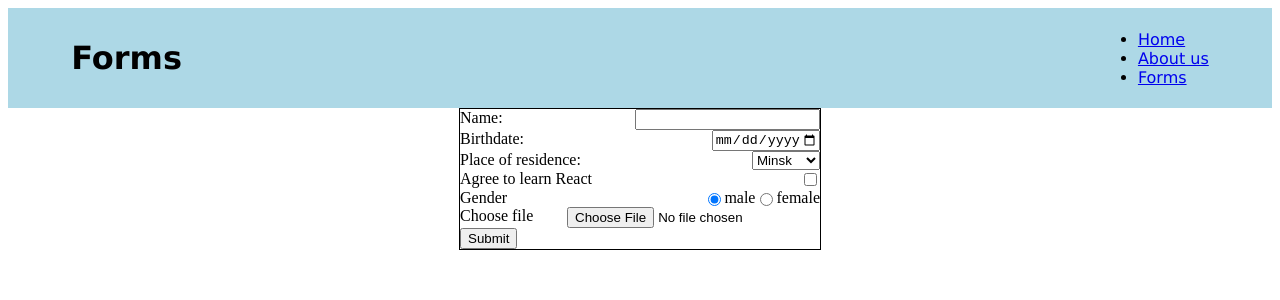
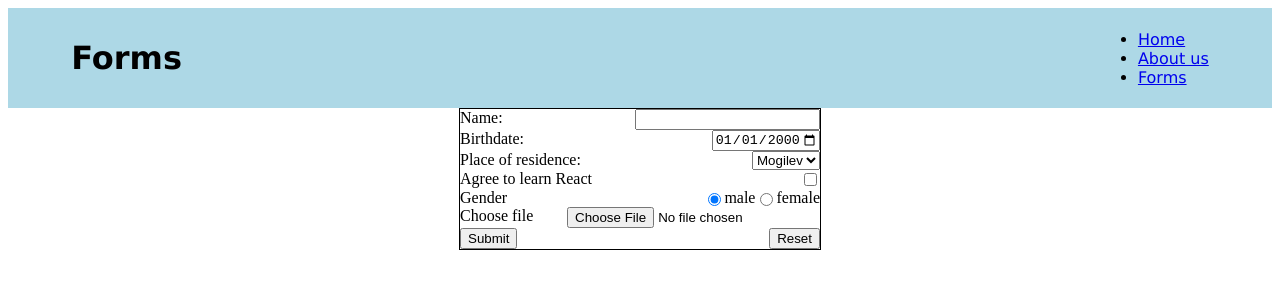
Before and after one commit to eys-man/React, a React (Vite) app: page /forms in a window 1280 px wide. Shown: the top 300 px of the page. Built offline with nearby package versions, Linux system fonts and the light colour scheme.

Commit message:
feat: add handling of reset and submit events

```diff
--- a/src/components/MyForm/MyForm.tsx
+++ b/src/components/MyForm/MyForm.tsx
@@ -9,25 +9,44 @@ class MyForm extends React.Component<Props> {
   cityInput: React.RefObject<HTMLSelectElement>;
   agreeInput: React.RefObject<HTMLInputElement>;
   genderMaleInput: React.RefObject<HTMLInputElement>;
-  genderFemaleInput: React.RefObject<HTMLInputElement>;
   fileInput: React.RefObject<HTMLInputElement>;
   constructor(props: Props) {
     super(props);
+    this.state = { isSubmit: false };
     this.nameInput = React.createRef<HTMLInputElement>();
     this.timeInput = React.createRef<HTMLInputElement>();
     this.cityInput = React.createRef<HTMLSelectElement>();
     this.agreeInput = React.createRef<HTMLInputElement>();
     this.genderMaleInput = React.createRef<HTMLInputElement>();
-    this.genderFemaleInput = React.createRef<HTMLInputElement>();
     this.fileInput = React.createRef<HTMLInputElement>();
+
+    this.handleSubmit = this.handleSubmit.bind(this);
+  }
+
+  handleSubmit(event: { preventDefault: () => void }) {
+    event.preventDefault();
+
+    const name = (this.nameInput.current as HTMLInputElement).value;
+    const time = (this.timeInput.current as HTMLInputElement).value;
+    const city = (this.cityInput.current as HTMLSelectElement).value;
+    const isAgree = (this.agreeInput.current as HTMLInputElement).checked;
+    let gender = '';
+    if ((this.genderMaleInput.current as HTMLInputElement).checked === true)
+      gender = 'male';
+    else gender = 'female';
+    const fileName = (this.fileInput.current as HTMLInputElement).value;
+
+    alert(
+      `name = ${name}, birthday = ${time}, city = ${city}, isAgree = ${isAgree}, gender = ${gender}, fileName = ${fileName}`
+    );
   }
 
   render(): JSX.Element {
     return (
-      <div className="form">
+      <form className="form" onSubmit={this.handleSubmit}>
         <div>
           <label htmlFor="name">Name: </label>
-          <input id="name" type="text" ref={this.nameInput} />
+          <input id="name" type="text" defaultValue="" ref={this.nameInput} />
         </div>
         <div>
           <label htmlFor="birthdate">Birthdate: </label>
@@ -38,11 +57,17 @@ class MyForm extends React.Component<Props> {
             min="1900-01-01"
             max="2023-01-01"
             ref={this.timeInput}
+            defaultValue="2000-01-01"
           />
         </div>
         <div>
           <label htmlFor="city">Place of residence:</label>
-          <select name="city" id="city" ref={this.cityInput}>
+          <select
+            name="city"
+            id="city"
+            defaultValue="Mogilev"
+            ref={this.cityInput}
+          >
             <option value="Minsk">Minsk</option>
             <option value="Mogilev">Mogilev</option>
             <option value="Brest">Brest</option>
@@ -72,13 +97,7 @@ class MyForm extends React.Component<Props> {
               ref={this.genderMaleInput}
             />
             <label htmlFor="male">male</label>
-            <input
-              type="radio"
-              id="female"
-              name="gender"
-              value="female"
-              ref={this.genderFemaleInput}
-            />
+            <input type="radio" id="female" name="gender" value="female" />
             <label htmlFor="female">female</label>
           </div>
         </div>
@@ -87,9 +106,14 @@ class MyForm extends React.Component<Props> {
           <input type="file" id="avatar" name="file" ref={this.fileInput} />
         </div>
         <div>
-          <button>Submit</button>
+          <button type="submit" value="submit">
+            Submit
+          </button>
+          <button type="reset" value="reset">
+            Reset
+          </button>
         </div>
-      </div>
+      </form>
     );
   }
 }
```
Also changed, not shown: src/components/NameInput/NameInput.tsx (deleted, +0 -18 lines).
